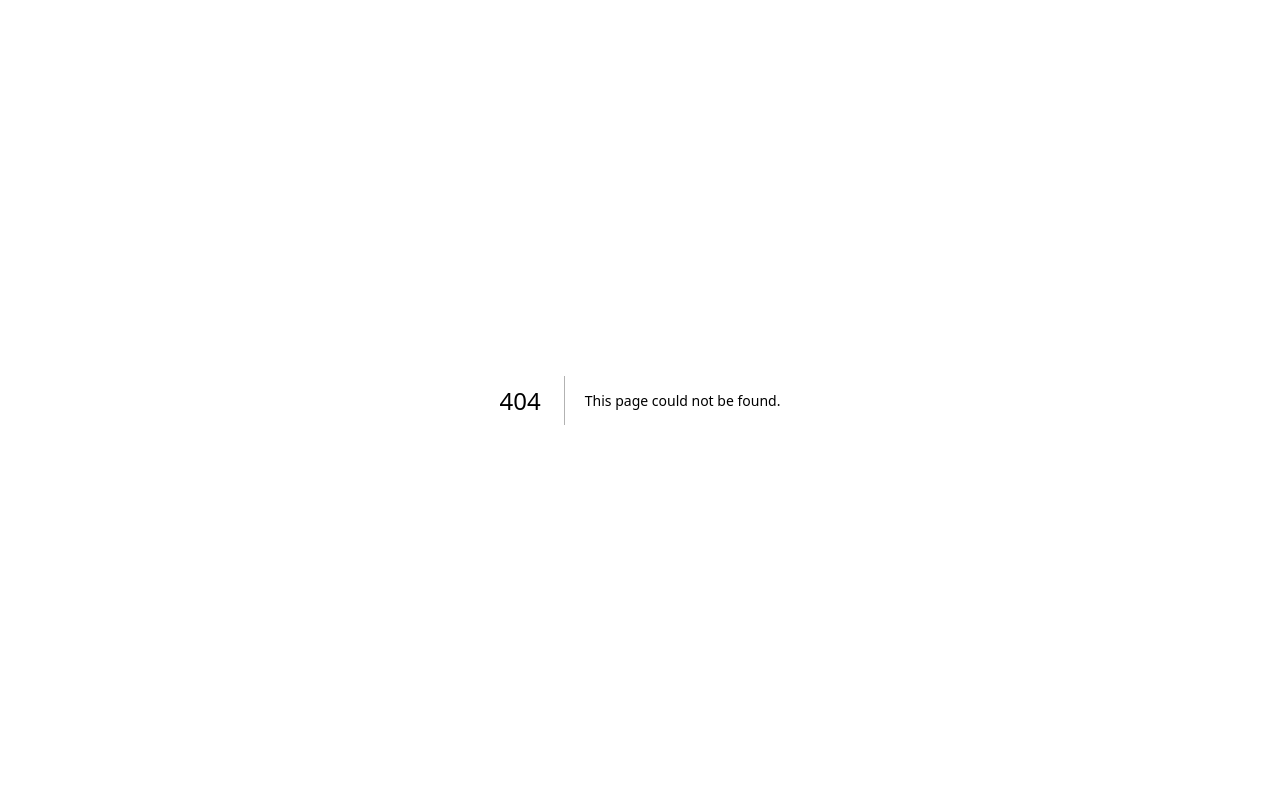
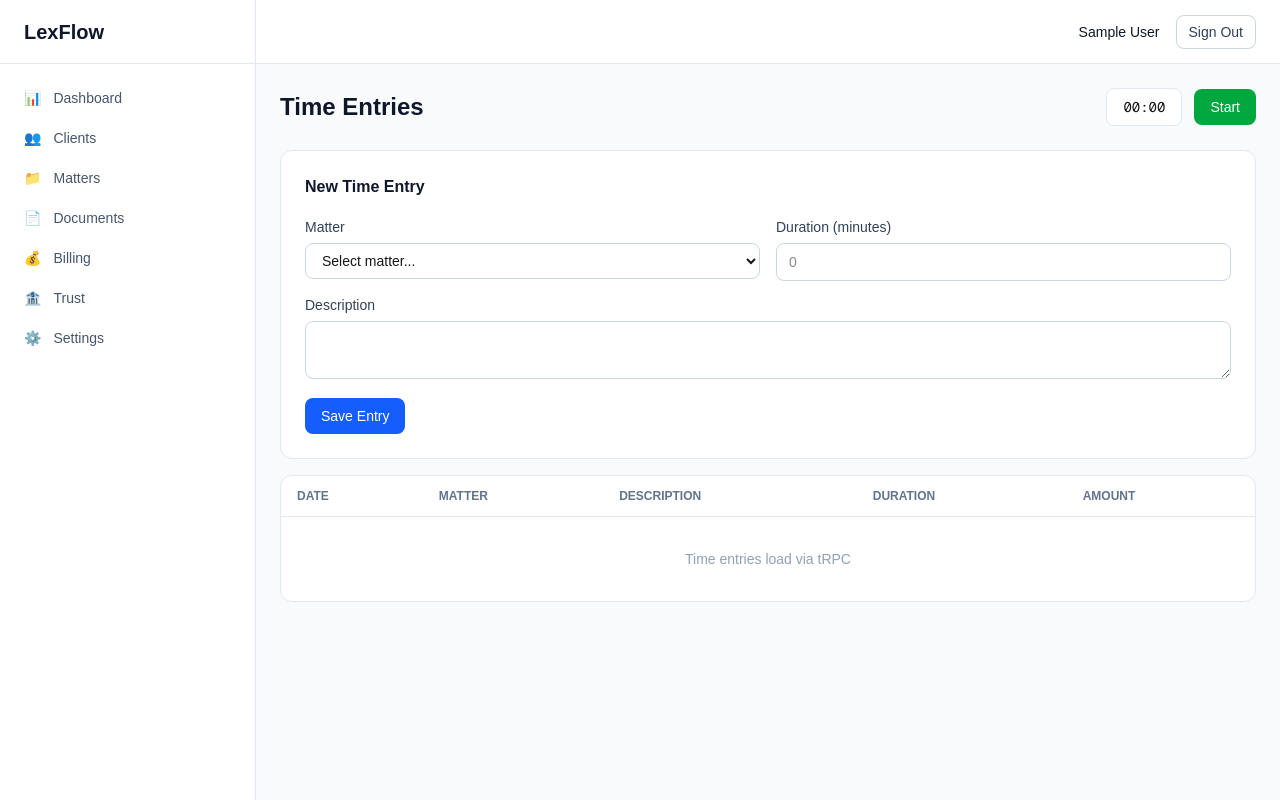
Before and after one commit to BigRigVibeCoder/lexflow-frontend, a Next.js app: page /time in a window 1280 px wide. Before the commit this address had no page. Built offline with nearby package versions, Linux system fonts and the light colour scheme; no server answers; sample sign-in values are in the browser's storage.

Commit message:
feat(SPR-007): T-065 time entry UI

```diff
--- /dev/null
+++ b/src/app/(dashboard)/time/page.tsx
@@ -0,0 +1,38 @@
+"use client";
+import { useState } from "react";
+
+/** Format minutes as HH:MM. */
+function formatDuration(minutes: number): string {
+  const h = Math.floor(minutes / 60);
+  const m = minutes % 60;
+  return String(h).padStart(2, "0") + ":" + String(m).padStart(2, "0");
+}
+
+export default function TimeEntryPage() {
+  const [timerRunning, setTimerRunning] = useState(false);
+  const [timerSeconds] = useState(0);
+  return (
+    <div data-testid="time-entry-page">
+      <div className="flex items-center justify-between">
+        <h1 className="text-2xl font-bold text-slate-900">Time Entries</h1>
+        <div className="flex items-center gap-3">
+          <div className="rounded-lg border border-slate-200 bg-white px-4 py-2 text-sm font-mono" data-testid="timer-display">{formatDuration(Math.floor(timerSeconds / 60))}</div>
+          <button onClick={() => setTimerRunning(!timerRunning)} className={"rounded-lg px-4 py-2 text-sm font-medium text-white " + (timerRunning ? "bg-red-600 hover:bg-red-700" : "bg-green-600 hover:bg-green-700")} data-testid="timer-toggle">{timerRunning ? "Stop" : "Start"}</button>
+        </div>
+      </div>
+      <div className="mt-6 rounded-xl border border-slate-200 bg-white p-6" data-testid="new-entry-form">
+        <h2 className="font-semibold text-slate-900">New Time Entry</h2>
+        <div className="mt-4 grid grid-cols-2 gap-4">
+          <div><label className="text-sm font-medium text-slate-700">Matter</label><select className="mt-1 w-full rounded-lg border border-slate-300 px-3 py-2 text-sm" data-testid="time-matter"><option value="">Select matter...</option></select></div>
+          <div><label className="text-sm font-medium text-slate-700">Duration (minutes)</label><input type="number" className="mt-1 w-full rounded-lg border border-slate-300 px-3 py-2 text-sm" data-testid="time-duration" placeholder="0" /></div>
+        </div>
+        <div className="mt-3"><label className="text-sm font-medium text-slate-700">Description</label><textarea className="mt-1 w-full rounded-lg border border-slate-300 px-3 py-2 text-sm" data-testid="time-desc" /></div>
+        <button className="mt-3 rounded-lg bg-blue-600 px-4 py-2 text-sm font-medium text-white hover:bg-blue-700" data-testid="save-time-entry">Save Entry</button>
+      </div>
+      <div className="mt-4 rounded-xl border border-slate-200 bg-white" data-testid="time-table">
+        <table className="w-full text-sm"><thead><tr className="border-b border-slate-200 text-left text-xs font-medium text-slate-500 uppercase"><th className="px-4 py-3">Date</th><th className="px-4 py-3">Matter</th><th className="px-4 py-3">Description</th><th className="px-4 py-3">Duration</th><th className="px-4 py-3">Amount</th></tr></thead>
+        <tbody><tr className="text-slate-400 text-center"><td colSpan={5} className="px-4 py-8">Time entries load via tRPC</td></tr></tbody></table>
+      </div>
+    </div>
+  );
+}
```
Also changed, not shown: 1 other file (tests, documents, lock files or other folders).
